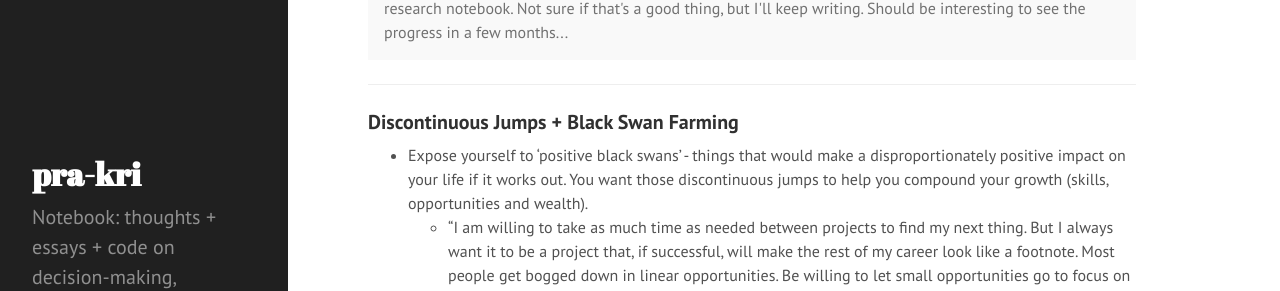
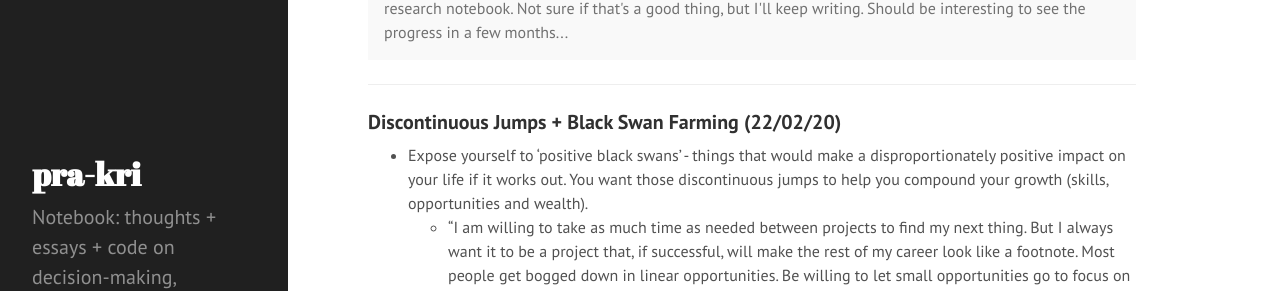
Before and after one commit to pra-kri/pra-kri.github.io, a Jekyll site: the page built from IdeasNotebook.md, in a window 1280 px wide and 900 px high. Shown: the part 180-471 px from the top of the window. Built offline with Jekyll 4.4.1, drawn with Linux system fonts in a browser that asks for light colours.

Commit message:
Update IdeasNotebook.md

```diff
--- a/IdeasNotebook.md
+++ b/IdeasNotebook.md
@@ -11,7 +11,7 @@ title: Ideas Notebook
 
 ---
 
-### Discontinuous Jumps + Black Swan Farming
+### Discontinuous Jumps + Black Swan Farming (22/02/20)
 * Expose yourself to 'positive black swans' - things that would make a disproportionately positive impact on your life if it works out. You want those discontinuous jumps to help you compound your growth (skills, opportunities and wealth).
   * "I am willing to take as much time as needed between projects to find my next thing. But I always want it to be a project that, if successful, will make the rest of my career look like a footnote. Most people get bogged down in linear opportunities. Be willing to let small opportunities go to focus on potential step changes." - Sam Altman
   * "Work hard, not in grunt work, but in chasing \[+ve black swans\] and maximising exposure to them.' - N.N.Taleb
```
